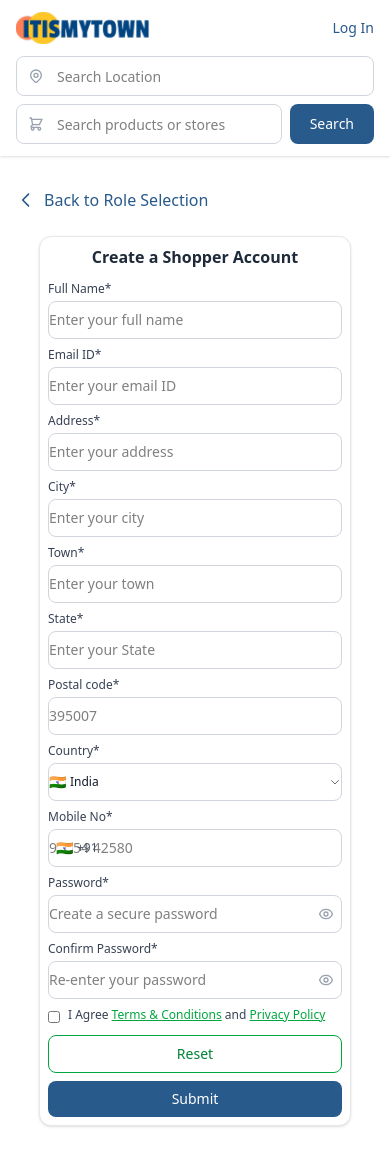
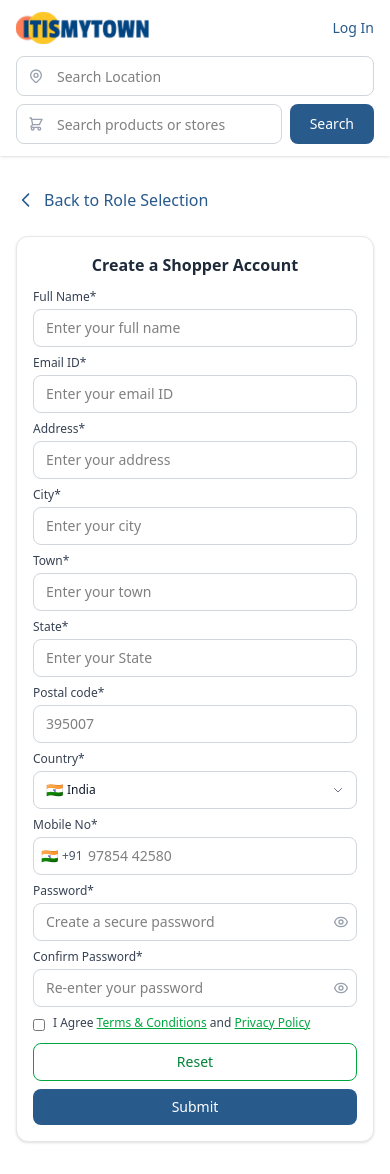
Before and after one commit to mushthakvp/itismytown, a React (Vite) app: page /shopper-registration in a window 390 px wide. Built offline with nearby package versions, Linux system fonts and the light colour scheme.

Commit message:
dab changed

```diff
--- a/src/components/CountrySelector.jsx
+++ b/src/components/CountrySelector.jsx
@@ -48,7 +48,7 @@ export default function CountrySelector({ selectedCountry, onCountryChange, onBl
         type="button"
         onClick={() => setIsOpen(!isOpen)}
         onBlur={handleBlur}
-        className="w-full px-0 sm:px-3 py-2 sm:py-2.5 text-sm sm:text-base border border-gray-300 rounded-lg focus:outline-none focus:ring-2 focus:ring-blue-600 focus:border-blue-600 text-left bg-white hover:border-gray-400 transition-colors"
+        className="w-full px-3 sm:px-3 py-2 sm:py-2.5 text-sm sm:text-base border border-gray-300 rounded-lg focus:outline-none focus:ring-2 focus:ring-blue-600 focus:border-blue-600 text-left bg-white hover:border-gray-400 transition-colors"
       >
         <div className="flex items-center justify-between">
           <div className="flex items-center gap-1 sm:gap-2">
@@ -69,7 +69,7 @@ export default function CountrySelector({ selectedCountry, onCountryChange, onBl
               placeholder="Search countries..."
               value={searchTerm}
               onChange={(e) => setSearchTerm(e.target.value)}
-              className="w-full px-0 sm:px-3 py-1.5 sm:py-2 text-xs sm:text-sm border border-gray-300 rounded-md focus:outline-none focus:ring-2 focus:ring-blue-500 focus:border-blue-500"
+              className="w-full px-3 sm:px-3 py-1.5 sm:py-2 text-xs sm:text-sm border border-gray-300 rounded-md focus:outline-none focus:ring-2 focus:ring-blue-500 focus:border-blue-500"
               autoFocus
             />
           </div>
--- a/src/features/shopper/ShopperForm.jsx
+++ b/src/features/shopper/ShopperForm.jsx
@@ -7,8 +7,8 @@ export default function ShopperForm({ values, errors = {}, onChange, onBlur, onR
   const [showPassword, setShowPassword] = useState(false);
   const [showConfirmPassword, setShowConfirmPassword] = useState(false);
   return (
-    <div className="mx-auto mt-4 sm:mt-6 md:mt-8 w-full max-w-xs sm:max-w-sm md:max-w-2xl lg:max-w-4xl xl:max-w-5xl px-1 sm:px-4 md:px-6 lg:px-8">
-      <div className="bg-white rounded-xl sm:rounded-2xl shadow-sm border border-gray-200 p-2 sm:p-4 md:p-6 lg:p-8">
+    <div className="w-full">
+      <div className="bg-white rounded-xl sm:rounded-2xl shadow-sm border border-gray-200 p-4 sm:p-4 md:p-6 lg:p-8">
         <h2 className="text-base sm:text-lg md:text-xl lg:text-2xl font-semibold text-center text-gray-800 mb-3 sm:mb-4 md:mb-6">
           Create a Shopper Account
         </h2>
@@ -23,7 +23,7 @@ export default function ShopperForm({ values, errors = {}, onChange, onBlur, onR
               onBlur={(e) => onBlur && onBlur('name', e.target.value)}
               type="text"
               placeholder="Enter your full name"
-              className={`w-full px-0 sm:px-3 py-2 sm:py-2.5 text-sm sm:text-base border rounded-lg focus:outline-none focus:ring-2 ${errors.name ? 'border-red-500 focus:ring-red-600' : 'border-gray-300 focus:ring-blue-600'}`}
+              className={`w-full px-3 sm:px-3 py-2 sm:py-2.5 text-sm sm:text-base border rounded-lg focus:outline-none focus:ring-2 ${errors.name ? 'border-red-500 focus:ring-red-600' : 'border-gray-300 focus:ring-blue-600'}`}
               aria-invalid={!!errors.name}
               aria-describedby={errors.name ? 'name-error' : undefined}
             />
@@ -40,7 +40,7 @@ export default function ShopperForm({ values, errors = {}, onChange, onBlur, onR
                 onBlur={(e) => onBlur && onBlur('email', e.target.value)}
                 type="email"
                 placeholder="Enter your email ID"
-                  className={`w-full px-0 sm:px-3 py-2 sm:py-2.5 text-sm sm:text-base border rounded-lg focus:outline-none focus:ring-2 ${errors.email ? 'border-red-500 focus:ring-red-600' : 'border-gray-300 focus:ring-blue-600'}`}
+                  className={`w-full px-3 sm:px-3 py-2 sm:py-2.5 text-sm sm:text-base border rounded-lg focus:outline-none focus:ring-2 ${errors.email ? 'border-red-500 focus:ring-red-600' : 'border-gray-300 focus:ring-blue-600'}`}
                 aria-invalid={!!errors.email}
                 aria-describedby={errors.email ? 'email-error' : undefined}
               />
@@ -55,7 +55,7 @@ export default function ShopperForm({ values, errors = {}, onChange, onBlur, onR
                 onBlur={(e) => onBlur && onBlur('address', e.target.value)}
                 type="text"
                 placeholder="Enter your address"
-                  className={`w-full px-0 sm:px-3 py-2 sm:py-2.5 text-sm sm:text-base border rounded-lg focus:outline-none focus:ring-2 ${errors.address ? 'border-red-500 focus:ring-red-600' : 'border-gray-300 focus:ring-blue-600'}`}
+                  className={`w-full px-3 sm:px-3 py-2 sm:py-2.5 text-sm sm:text-base border rounded-lg focus:outline-none focus:ring-2 ${errors.address ? 'border-red-500 focus:ring-red-600' : 'border-gray-300 focus:ring-blue-600'}`}
                 aria-invalid={!!errors.address}
                 aria-describedby={errors.address ? 'address-error' : undefined}
               />
@@ -69,7 +69,7 @@ export default function ShopperForm({ values, errors = {}, onChange, onBlur, onR
                 onBlur={(e) => onBlur && onBlur('city', e.target.value)}
                 type="text"
                 placeholder="Enter your city"
-                  className={`w-full px-0 sm:px-3 py-2 sm:py-2.5 text-sm sm:text-base border rounded-lg focus:outline-none focus:ring-2 ${errors.city ? 'border-red-500 focus:ring-red-600' : 'border-gray-300 focus:ring-blue-600'}`}
+                  className={`w-full px-3 sm:px-3 py-2 sm:py-2.5 text-sm sm:text-base border rounded-lg focus:outline-none focus:ring-2 ${errors.city ? 'border-red-500 focus:ring-red-600' : 'border-gray-300 focus:ring-blue-600'}`}
                 aria-invalid={!!errors.city}
                 aria-describedby={errors.city ? 'city-error' : undefined}
               />
@@ -84,7 +84,7 @@ export default function ShopperForm({ values, errors = {}, onChange, onBlur, onR
                 onBlur={(e) => onBlur && onBlur('town', e.target.value)}
                 type="text"
                 placeholder="Enter your town"
-                  className={`w-full px-0 sm:px-3 py-2 sm:py-2.5 text-sm sm:text-base border rounded-lg focus:outline-none focus:ring-2 ${errors.town ? 'border-red-500 focus:ring-red-600' : 'border-gray-300 focus:ring-blue-600'}`}
+                  className={`w-full px-3 sm:px-3 py-2 sm:py-2.5 text-sm sm:text-base border rounded-lg focus:outline-none focus:ring-2 ${errors.town ? 'border-red-500 focus:ring-red-600' : 'border-gray-300 focus:ring-blue-600'}`}
                 aria-invalid={!!errors.town}
                 aria-describedby={errors.town ? 'town-error' : undefined}
               />
@@ -98,7 +98,7 @@ export default function ShopperForm({ values, errors = {}, onChange, onBlur, onR
                 onBlur={(e) => onBlur && onBlur('state', e.target.value)}
                 type="text"
                 placeholder="Enter your State"
-                  className={`w-full px-0 sm:px-3 py-2 sm:py-2.5 text-sm sm:text-base border rounded-lg focus:outline-none focus:ring-2 ${errors.state ? 'border-red-500 focus:ring-red-600' : 'border-gray-300 focus:ring-blue-600'}`}
+                  className={`w-full px-3 sm:px-3 py-2 sm:py-2.5 text-sm sm:text-base border rounded-lg focus:outline-none focus:ring-2 ${errors.state ? 'border-red-500 focus:ring-red-600' : 'border-gray-300 focus:ring-blue-600'}`}
                 aria-invalid={!!errors.state}
                 aria-describedby={errors.state ? 'state-error' : undefined}
               />
@@ -113,7 +113,7 @@ export default function ShopperForm({ values, errors = {}, onChange, onBlur, onR
                 onBlur={(e) => onBlur && onBlur('postalCode', e.target.value)}
                 type="text"
                 placeholder="395007"
-                  className={`w-full px-0 sm:px-3 py-2 sm:py-2.5 text-sm sm:text-base border rounded-lg focus:outline-none focus:ring-2 ${errors.postalCode ? 'border-red-500 focus:ring-red-600' : 'border-gray-300 focus:ring-blue-600'}`}
+                  className={`w-full px-3 sm:px-3 py-2 sm:py-2.5 text-sm sm:text-base border rounded-lg focus:outline-none focus:ring-2 ${errors.postalCode ? 'border-red-500 focus:ring-red-600' : 'border-gray-300 focus:ring-blue-600'}`}
                 aria-invalid={!!errors.postalCode}
                 aria-describedby={errors.postalCode ? 'postal-error' : undefined}
               />
@@ -147,9 +147,9 @@ export default function ShopperForm({ values, errors = {}, onChange, onBlur, onR
                   onBlur={(e) => onBlur && onBlur('mobile', e.target.value)}
                   type="tel"
                   placeholder={(values.selectedCountry || getDefaultCountry()).code === 'IN' ? "97854 42580" : "Enter mobile number"}
-                  className={`w-full pr-0 sm:pr-3 py-2 sm:py-2.5 text-sm sm:text-base border rounded-lg focus:outline-none focus:ring-2 ${errors.mobile ? 'border-red-500 focus:ring-red-600' : 'border-gray-300 focus:ring-blue-600'}`}
+                  className={`w-full pr-3 sm:pr-3 py-2 sm:py-2.5 text-sm sm:text-base border rounded-lg focus:outline-none focus:ring-2 ${errors.mobile ? 'border-red-500 focus:ring-red-600' : 'border-gray-300 focus:ring-blue-600'}`}
                   style={{
-                    paddingLeft: `${window.innerWidth < 640 ? 0 : 12 + 20 + 8 + ((values.selectedCountry || getDefaultCountry()).dialCode.length * 8) + 8}px`
+                    paddingLeft: `${window.innerWidth < 640 ? 12 + 16 + 4 + ((values.selectedCountry || getDefaultCountry()).dialCode.length * 6) + 4 : 12 + 20 + 8 + ((values.selectedCountry || getDefaultCountry()).dialCode.length * 8) + 8}px`
                   }}
                   aria-invalid={!!errors.mobile}
                   aria-describedby={errors.mobile ? 'mobile-error' : undefined}
@@ -167,7 +167,7 @@ export default function ShopperForm({ values, errors = {}, onChange, onBlur, onR
                   onBlur={(e) => onBlur && onBlur('password', e.target.value)}
                   type={showPassword ? "text" : "password"}
                   placeholder="Create a secure password"
-                  className={`w-full px-0 sm:px-3 py-2 sm:py-2.5 pr-8 sm:pr-10 text-sm sm:text-base border rounded-lg focus:outline-none focus:ring-2 ${errors.password ? 'border-red-500 focus:ring-red-600' : 'border-gray-300 focus:ring-blue-600'}`}
+                  className={`w-full px-3 sm:px-3 py-2 sm:py-2.5 pr-8 sm:pr-10 text-sm sm:text-base border rounded-lg focus:outline-none focus:ring-2 ${errors.password ? 'border-red-500 focus:ring-red-600' : 'border-gray-300 focus:ring-blue-600'}`}
                   aria-invalid={!!errors.password}
                   aria-describedby={errors.password ? 'password-error' : undefined}
                 />
@@ -200,7 +200,7 @@ export default function ShopperForm({ values, errors = {}, onChange, onBlur, onR
                   onBlur={(e) => onBlur && onBlur('confirmPassword', e.target.value)}
                   type={showConfirmPassword ? "text" : "password"}
                   placeholder="Re-enter your password"
-                  className={`w-full px-0 sm:px-3 py-2 sm:py-2.5 pr-8 sm:pr-10 text-sm sm:text-base border rounded-lg focus:outline-none focus:ring-2 ${errors.confirmPassword ? 'border-red-500 focus:ring-red-600' : 'border-gray-300 focus:ring-blue-600'}`}
+                  className={`w-full px-3 sm:px-3 py-2 sm:py-2.5 pr-8 sm:pr-10 text-sm sm:text-base border rounded-lg focus:outline-none focus:ring-2 ${errors.confirmPassword ? 'border-red-500 focus:ring-red-600' : 'border-gray-300 focus:ring-blue-600'}`}
                   aria-invalid={!!errors.confirmPassword}
                   aria-describedby={errors.confirmPassword ? 'confirmPassword-error' : undefined}
                 />
```
